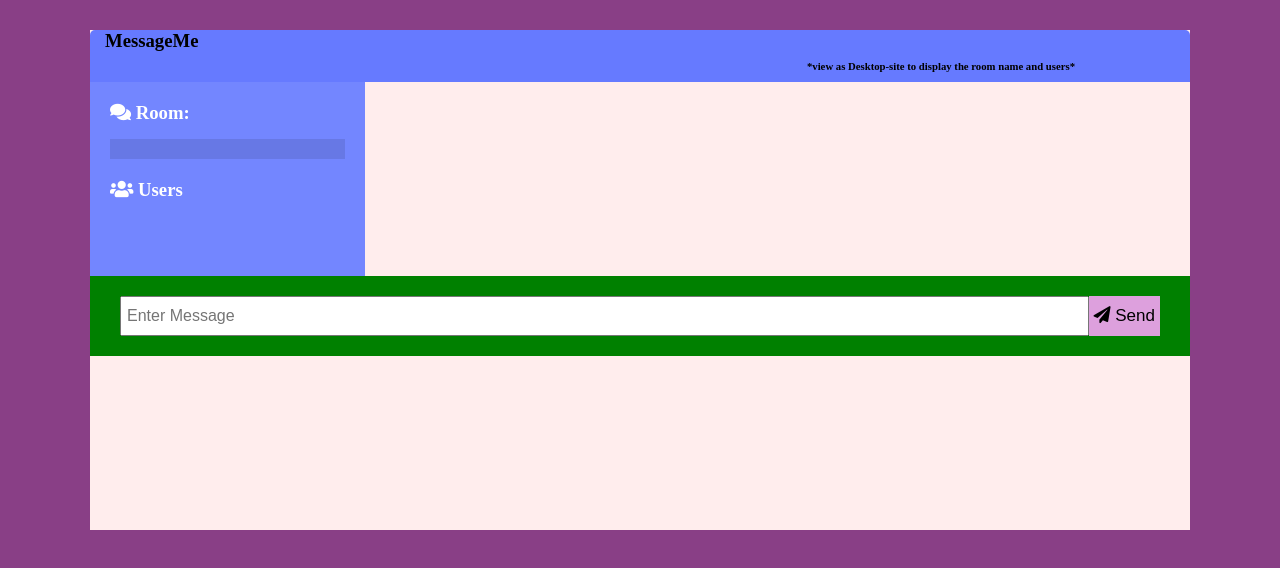
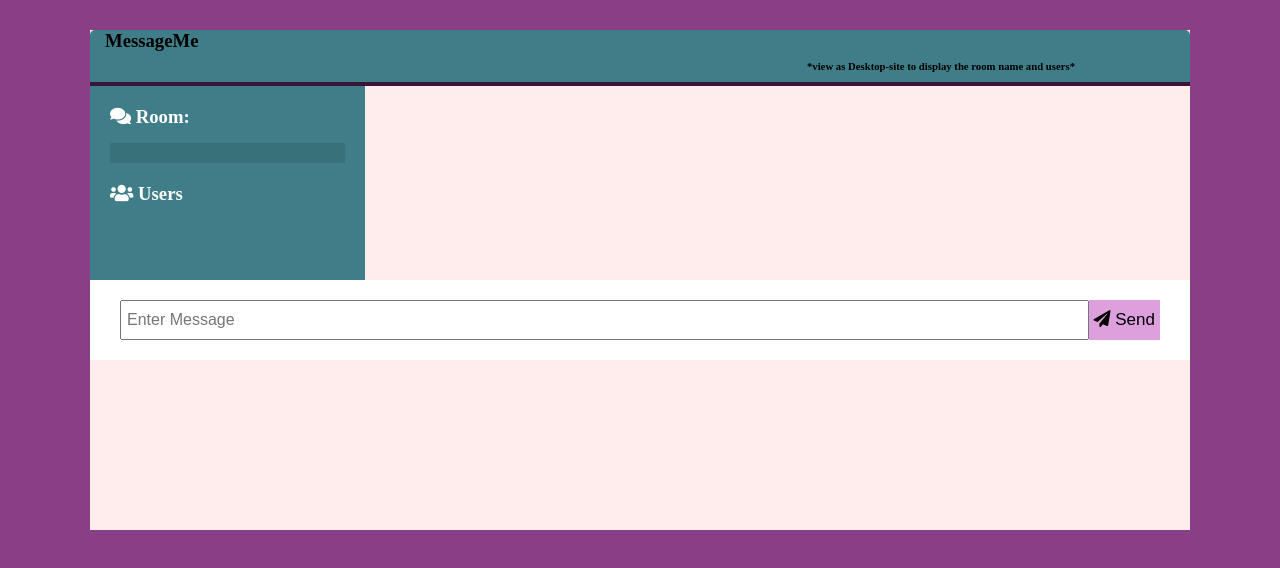
Before and after one commit to SarveshAadhithya/messageme, a website: page public/chat.html in a window 1280 px wide. Drawn offline with nearby package versions, Linux system fonts and the light colour scheme; no server answers.

Commit message:
Update stylee.css

```diff
--- a/public/css/stylee.css
+++ b/public/css/stylee.css
@@ -41,7 +41,7 @@ a {
 }
 
 .chat-header {
-	background: var(--dark-color-a);
+	background: #3F7E89;
 	color: rgb(192, 22, 22);
 	border-top-left-radius: 5px;
 	border-top-right-radius: 5px;
@@ -49,6 +49,7 @@ a {
 	display: flex;
 	align-items: center;
 	justify-content: space-between;
+	border-bottom: 4px solid #391638;
 }
 
 .chat-main {
@@ -57,7 +58,7 @@ a {
 }
 
 .chat-sidebar {
-	background: var(--dark-color-b);
+	background: #3F7E89;
 	color: #fff;
 	padding: 20px 20px 60px;
 	overflow-y: scroll;
@@ -106,11 +107,12 @@ a {
 
 .chat-form-container {
 	padding: 20px 30px;
-	background-color: green;
+	background-color: white;
 }
 
 .chat-form-container form {
 	display: flex;
+
 }
 
 .chat-form-container input[type='text'] {
```
